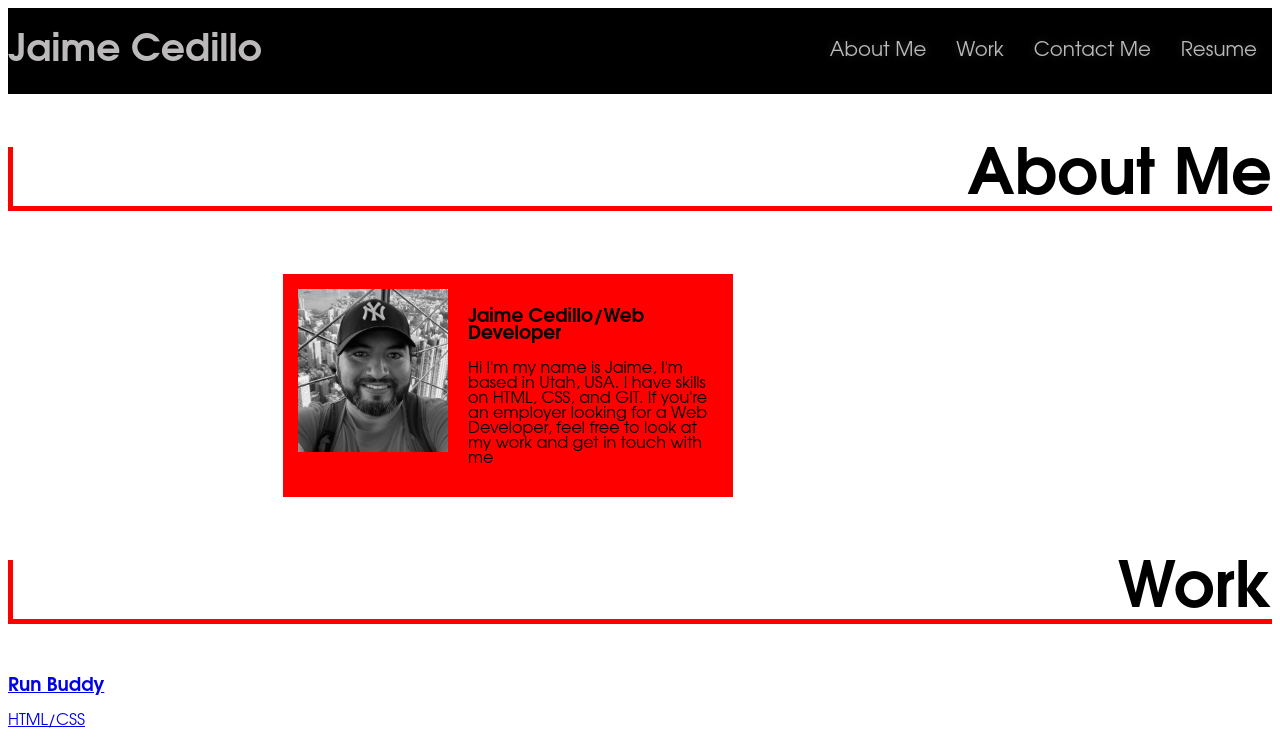
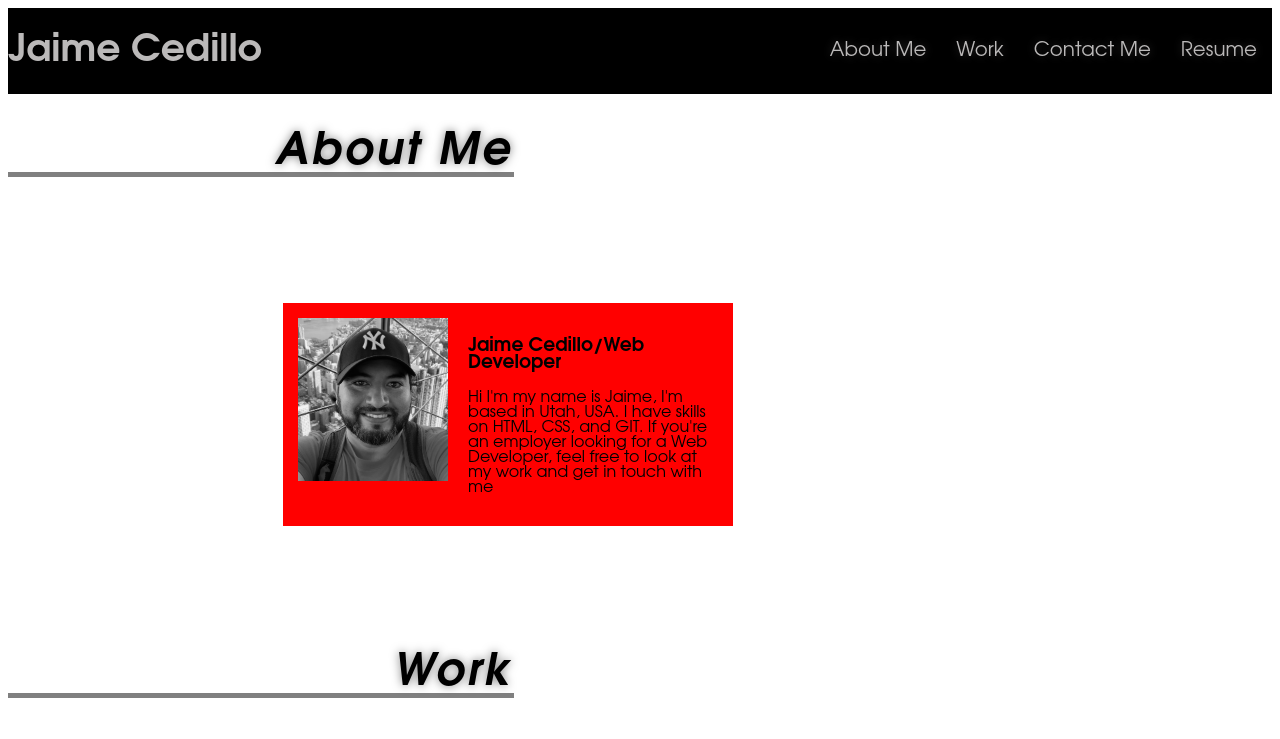
Before and after one commit to jaimecedillo/jaimes-portfolio, a plain HTML site: page index.html in a window 1280 px wide. Shown: the top 739 px of the page. Drawn offline with Linux system fonts and the light colour scheme.

Commit message:
working on work section

```diff
--- a/assets/css/style.css
+++ b/assets/css/style.css
@@ -81,9 +81,13 @@ header nav {
 }
 h2 {
     text-align: right;
-    font-size: 5vw;
-    border-left: 5px solid red;
-    border-bottom: 5px solid red;
+    font-style: italic;
+    font-size: 45px;
+    color: black;
+    text-shadow: 0 0 10px rgba(0, 0, 0, 0.5);
+    letter-spacing: 3px;
+    width: 40%;
+    border-bottom: 5px solid grey;
 }
 
 .about-me {
@@ -93,6 +97,8 @@ h2 {
     justify-content: center;
     align-items: center;
     flex-wrap: wrap;
+    flex-basis: 100%;
+    min-height: 400px;
 }
 .about-me .bio {
     position: relative;
@@ -107,6 +113,44 @@ h2 {
     max-width: 100%;
     flex: 0 0 150px;
 }
+
+.page-section > div {
+    flex: 0 0 77%;
+  }
+
+  .page-section p {
+    margin-bottom: 20px;
+  }
+
+  .flex-container {
+    display: flex;
+    flex-wrap: wrap;
+    justify-content: center;
+  }
+
+  .flex-item {
+    border: 5px solid grey;
+    background-color: var(--primary);
+    color: black;
+    min-height: 150px;
+    max-height: 150px;
+    flex-basis: calc(50% - 1em);
+    display: flex;
+    align-items: center;
+    padding: 0 0 10px 0;
+    margin: 0.5em;
+    text-decoration: none;
+    background-blend-mode: soft-light;
+    background-size: 150%;
+    transition: all 0.5s;
+    font-size: 0.9rem;
+  }
+
+  .flex-item:first-child {
+      min-height: 400px;
+      flex-basis: 100%;
+      align-items: center;
+  }
 
 .about-me .bio .bio-image img {
     max-width: 100%;
--- a/index.html
+++ b/index.html
@@ -43,7 +43,7 @@
     <section id="work">
         <h2>Work</h2>
         <div class="flex-container">
-            <a href="https://jaimecedillo.github.io/run-buddy/" class="flex-item runbuddy">
+            <a href="https://jaimecedillo.github.io/run-buddy/" class="flex-item run-buddy">
                 <div>
                     <h3>Run Buddy</h3>
                     <span>HTML/CSS</span>
```
